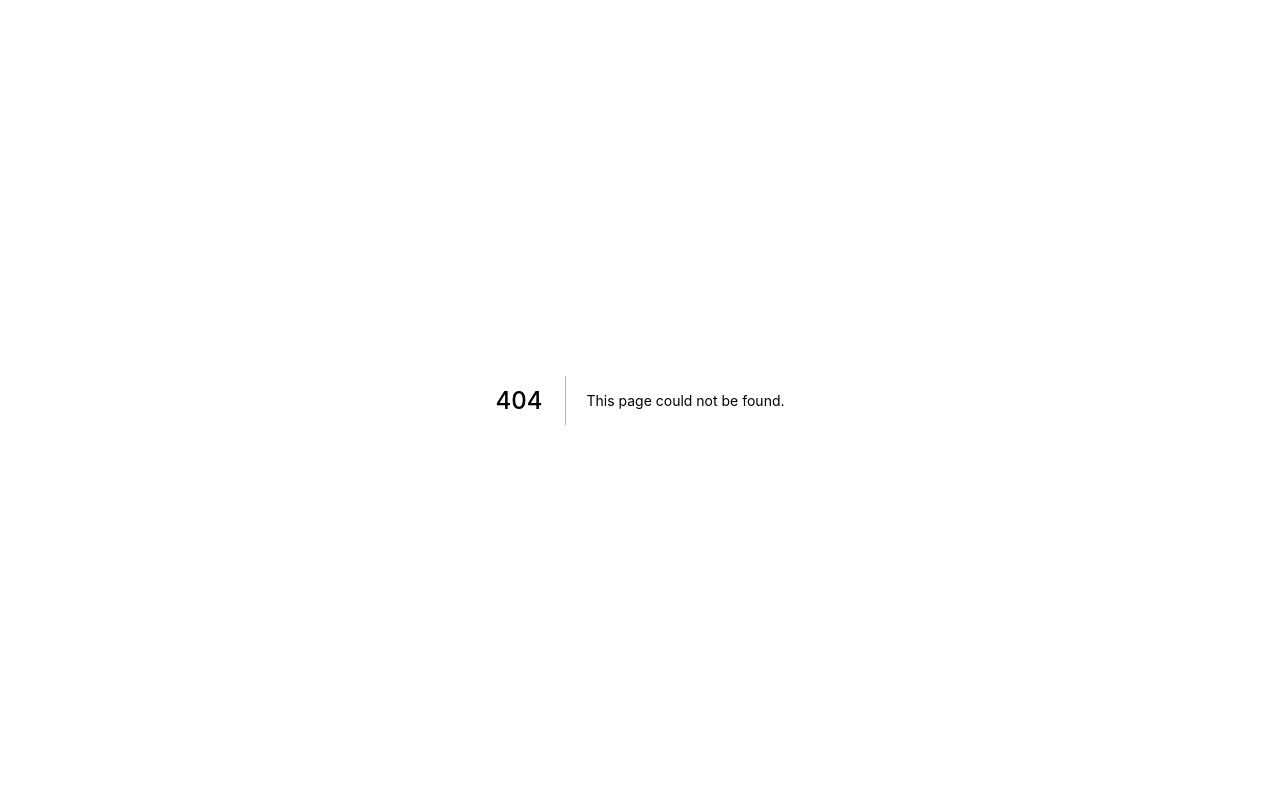
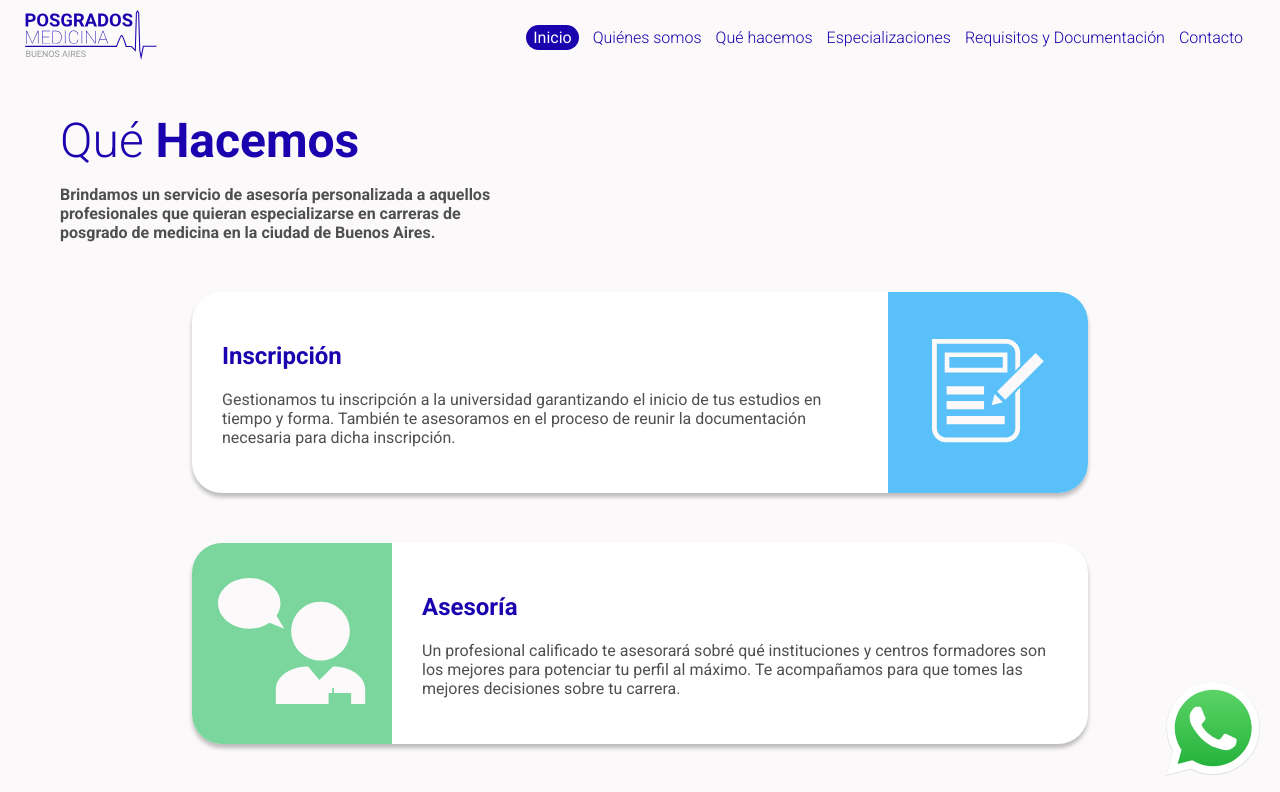
Before and after one commit to PosgradosMedicinaBa/webPage, a Next.js app: page /que-hacemos in a window 1280 px wide. Before the commit this address had no page. Shown: the top 792 px of the page. Built offline with nearby package versions, Linux system fonts and the light colour scheme.

Commit message:
documentacion css

```diff
--- a/pages/quehacemos.js
+++ b/pages/que-hacemos.js
@@ -10,7 +10,7 @@ import acompañamientoIcon from "../public/svg/queHacemosIcons/acompañamiento.s
 import estadiaIcon from "../public/svg/queHacemosIcons/casa.svg";
 import Link from "next/link";
 
-export default function quechaemos() {
+export default function Quechaemos() {
 	return (
 		<>
 			<Header />
--- a/pages/quienessomos.js
+++ b/pages/quienes-somos.js
@@ -6,7 +6,7 @@ import WhatsappLink from "../components/whatsappIcon/WhatsappLink";
 import quienesSomosImage from "../public/img/quienesSomos.png";
 import styles from "../styles/quienessomos.module.css";
 
-export default function quienessomos() {
+export default function Quienessomos() {
 	return (
 		<>
 			<Header />
--- a/styles/globals.css
+++ b/styles/globals.css
@@ -10,6 +10,11 @@ body {
 	background-color: var(--bk-color);
 	font-family: "Roboto", sans-serif;
 	overflow-x: hidden;
+	/* height: 100vh;
+	display: flex;
+	flex-direction: column;
+	justify-content: space-between;
+	align-items: stretch; */
 }
 
 a {
--- /dev/null
+++ b/styles/requisitos-y-documentacion.module.css
@@ -0,0 +1,72 @@
+.mainContainer {
+	padding-top: 80px;
+	color: var(--gray-text);
+	height: 100%;
+}
+.intro {
+	width: 35%;
+	min-width: 250px;
+	margin-left: 60px;
+}
+.intro h1 {
+	margin-bottom: 0px;
+	color: var(--blue-text);
+	font-weight: 300;
+	font-size: clamp(2rem, 5vw, 3rem);
+}
+.intro p {
+	font-weight: bold;
+}
+.card {
+	background-color: white;
+	width: 80%;
+	border-radius: 30px;
+	box-shadow: 0px 4px 4px rgba(0, 0, 0, 0.25);
+	padding: 30px;
+	margin: 60px;
+	margin-bottom: 31vh;
+	position: relative;
+}
+.card h2 {
+	color: var(--blue-text);
+	font-size: clamp(1.2rem, 5vw, 1.5rem);
+}
+.govLink {
+	display: inline-block;
+	max-width: 100%;
+	font-weight: bold;
+	text-decoration: underline;
+	margin-bottom: 50px;
+	word-wrap: break-word;
+}
+.card p {
+	margin: 20px 0px;
+}
+.accion {
+	position: absolute;
+	bottom: -20px;
+	right: 20px;
+}
+
+@media (max-width: 600px) {
+	.card {
+		width: 90%;
+		margin: 60px auto;
+		margin-bottom: 100px;
+	}
+	.accion {
+		position: absolute;
+		bottom: -20px;
+		right: calc(50% - 100px);
+	}
+}
+@media (max-width: 350px) {
+	.intro {
+		margin-left: 40px;
+	}
+}
+@media (max-width: 300px) {
+	.intro {
+		margin-left: 20px;
+	}
+}
```
Also changed, not shown: pages/requisitos-y-documentacion.js (added, +55 -0 lines).
